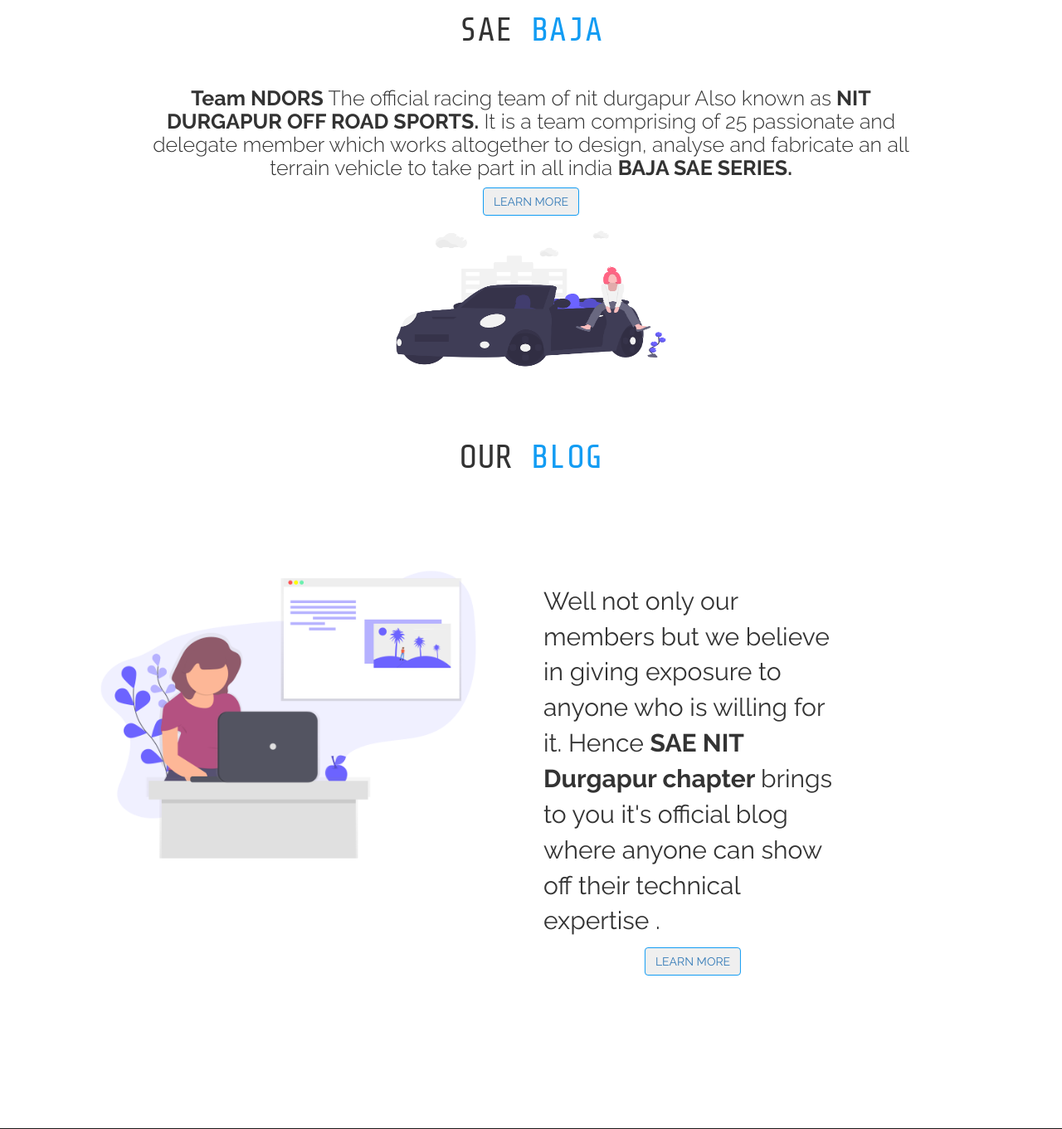
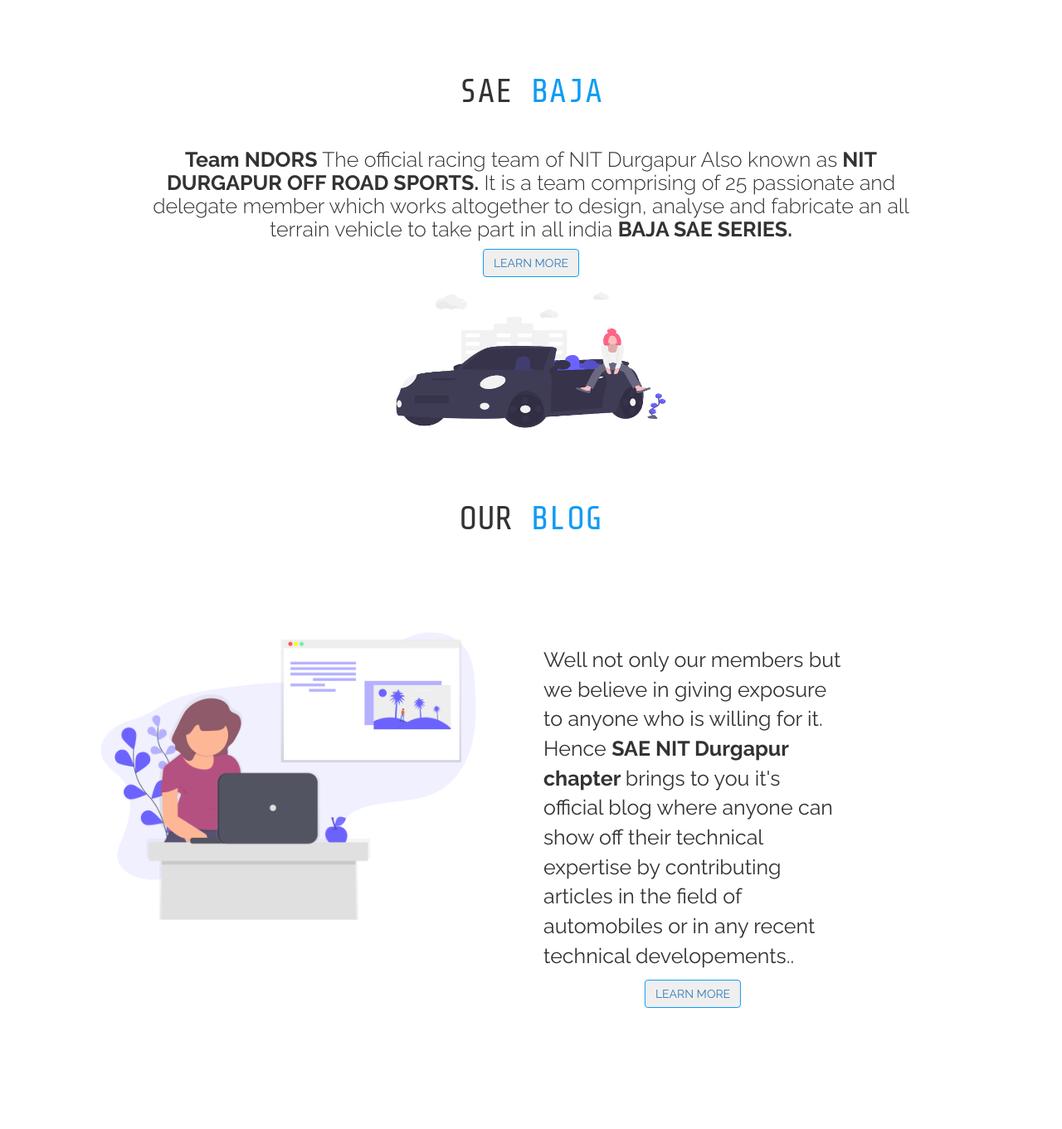
Before and after one commit to kgaurav123/saesite2020, a Django app: page / in a window 1280 px wide. Shown: the part 3974-5335 px from the top of the page at 83% size. Run offline with Django 3.2, Linux system fonts and the light colour scheme; data comes from the database, SQL or seed files in the repository; both versions use the stored data as it was after the commit; some libraries are stand-ins or nearby versions.

Commit message:
timezone

```diff
--- a/Site/Site/settings.py
+++ b/Site/Site/settings.py
@@ -115,7 +115,7 @@
 
 LANGUAGE_CODE = 'en-us'
 
-TIME_ZONE = 'UTC'
+TIME_ZONE = 'Asia/Kolkata'
 
 USE_I18N = True
 
--- a/Site/Website/templates/home/index.html
+++ b/Site/Website/templates/home/index.html
@@ -185,6 +185,9 @@
 </ol>
 <!-- wrapper for slides -->
 <div class="carousel-inner">
+  <h1 class="about" style="text-align: center;margin-bottom:30px;">
+    <span class="wow fadeInLeft" data-wow-duration="1s" data-wow-delay=".5s" style="color: rgba(255, 255, 255, 0.815);">OUR </span><span class="wow fadeInRight" data-wow-duration="1s" data-wow-delay=".5s" style="color: #129CF3;">MEMBERS<span>
+ </h1>
 <!-- item 01 -->
 <div class="item active text-center">
 <img src="{% static 'images/dibyadipta.jpg' %}" alt="testimonial" class="center-block">
@@ -400,7 +403,7 @@
   <h1 class="about" style="text-align: center;margin-bottom:30px;">
     <span class="wow fadeInLeft" data-wow-duration="1s" data-wow-delay=".5s">SAE</span><span class="wow fadeInRight" data-wow-duration="1s" data-wow-delay=".5s" style="color: #129CF3;"> BAJA<span>
  </h1>
-<p style="font-size: 25px;margin-bottom: 10px;"><b>Team NDORS</b> The official racing team of nit durgapur
+<p style="font-size: 25px;margin-bottom: 10px;"><b>Team NDORS</b> The official racing team of NIT Durgapur
          Also known as<b> NIT DURGAPUR  OFF ROAD SPORTS.</b> It is a team comprising of 25 passionate and delegate member which works altogether to design, analyse and fabricate an all terrain vehicle to take part in all india
             <b>BAJA SAE SERIES.</b></p>
 <button type="button" class="btn btn-outline-primary" style="border: 1px solid #129CF3;text-decoration: none;"><a href="{% url 'baja'%}"> LEARN MORE</a></button>
@@ -437,8 +440,8 @@
  </div>
 <div class="col-md-4 wow fadeInLeft blog-text" data-wow-duration="1s" style="padding-top: 50px">
 <!--Put here something for a fadeinup animation-->
-<p style="font-size: 30px;">Well not only our members but we believe in giving exposure to anyone who is willing for it. Hence <b>SAE NIT Durgapur chapter </b>brings to you
-  it's official blog where anyone can show off their technical expertise .</p>
+<p style="font-size: 25px;">Well not only our members but we believe in giving exposure to anyone who is willing for it. Hence <b>SAE NIT Durgapur chapter </b>brings to you
+  it's official blog where anyone can show off their technical expertise by contributing articles in the field of automobiles or in any recent technical developements..</p>
 <button type="button" class="btn btn-outline-primary" style="margin-left: 50%;transform: translateX(-50%);border: 1px solid #129CF3;text-decoration: none;"><a href="{% url 'home'%}"> LEARN MORE</a></button>
 </div>
 </div>
```
Also changed, not shown: Site/db.sqlite3.
